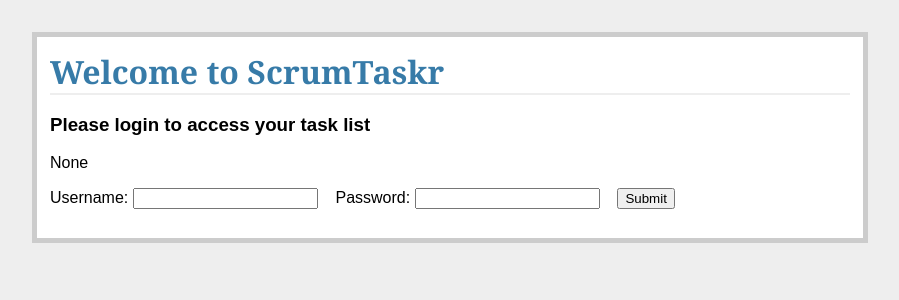
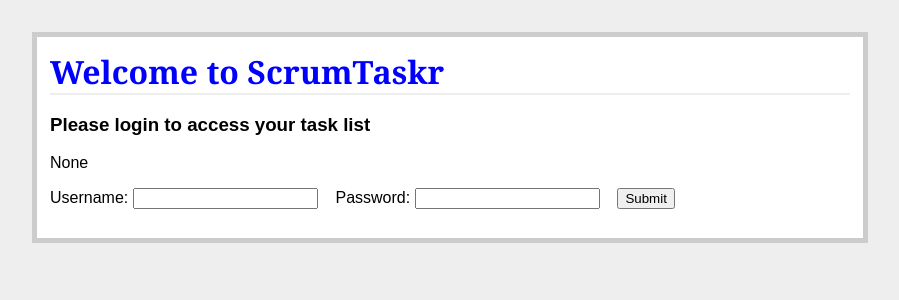
Before and after one commit to kwikiel/scrumtasker, a Flask app: page / in a window 1280 px wide. Shown: the top 300 px of the page, without its empty margins (190-1089 px from the left). Run offline with Flask 2, Linux system fonts and the light colour scheme.

Commit message:
Changed title and links colour

```diff
--- a/static/css/main.css
+++ b/static/css/main.css
@@ -4,7 +4,7 @@ body {
 }
 
 a, h1, h2 {
-  color: #377BA8;
+  color: blue;
 }
 
 h1, h2 {
```
